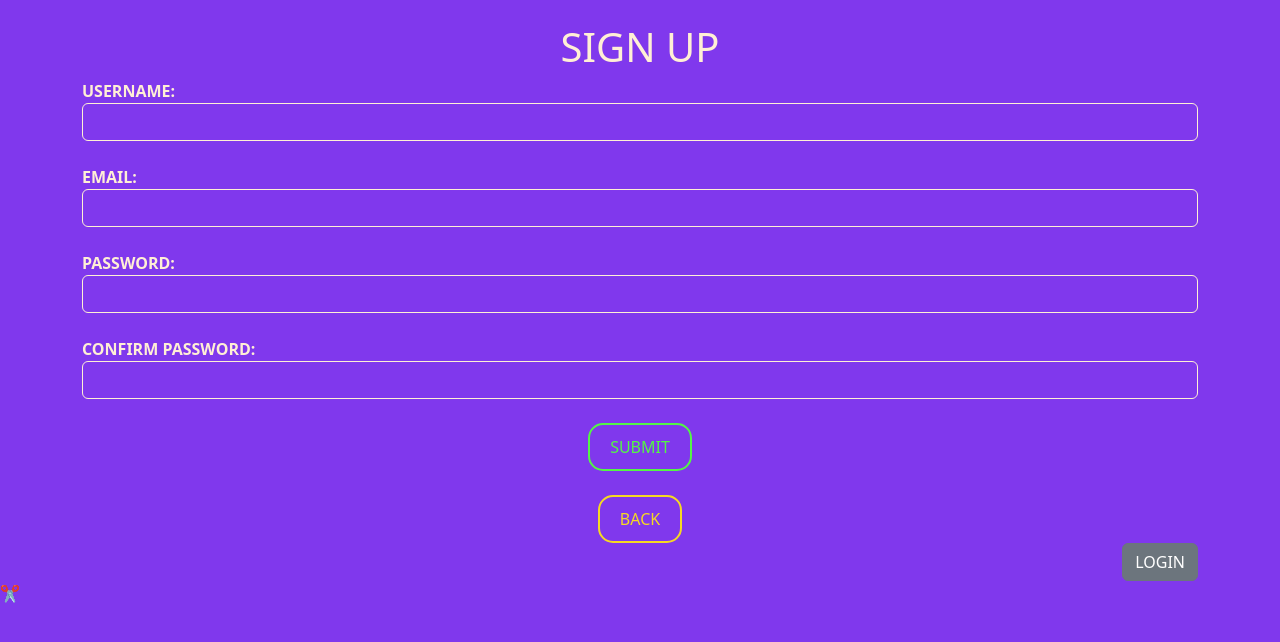
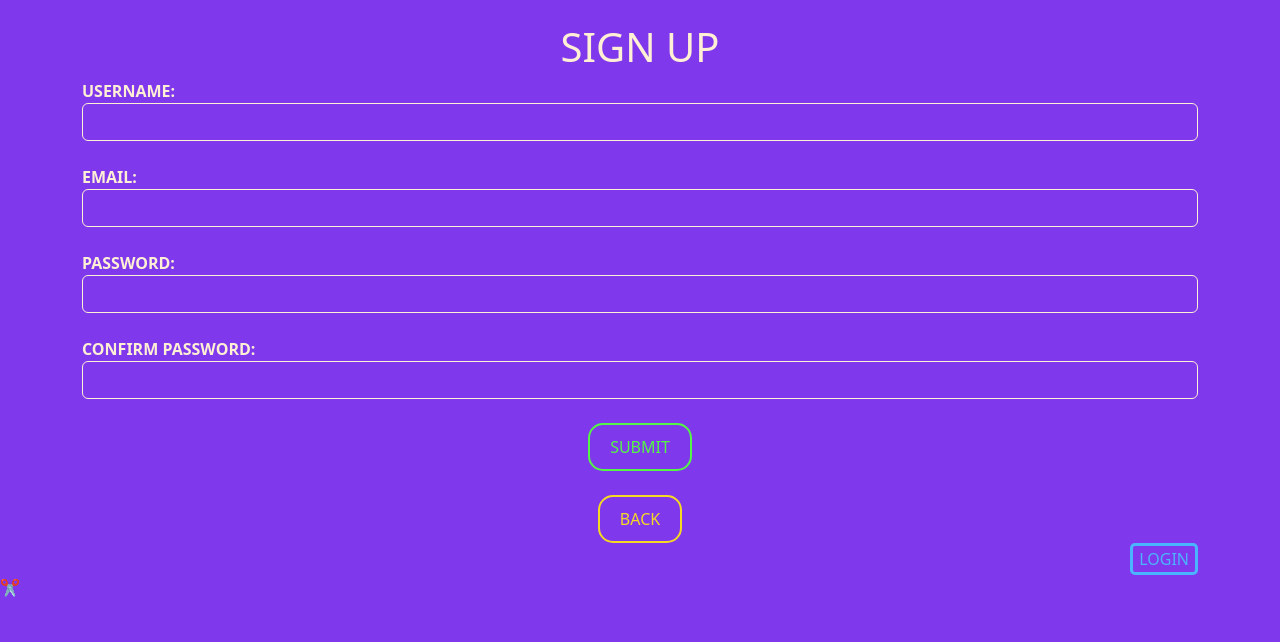
Before and after one commit to iamprecieee/scissor-app, a Flask app: page /signup in a window 1280 px wide. Shown: the part 69-711 px from the top of the page. Run offline with Flask 2, Linux system fonts and the light colour scheme; some libraries are stand-ins or nearby versions.

Commit message:
Update signup.html

```diff
--- a/scissor/templates/signup.html
+++ b/scissor/templates/signup.html
@@ -35,6 +35,6 @@
     <a href="/home"><button type="button" class="btn-outline">BACK</button></a>
 </div>
 <div align="right">
-    <a href="/login"><button type="button" class="btn btn-secondary">LOGIN</button></a>
+    <a href="/login"><button type="button" class="btn-qr">LOGIN</button></a>
 </div>
 {% endblock %}
```
